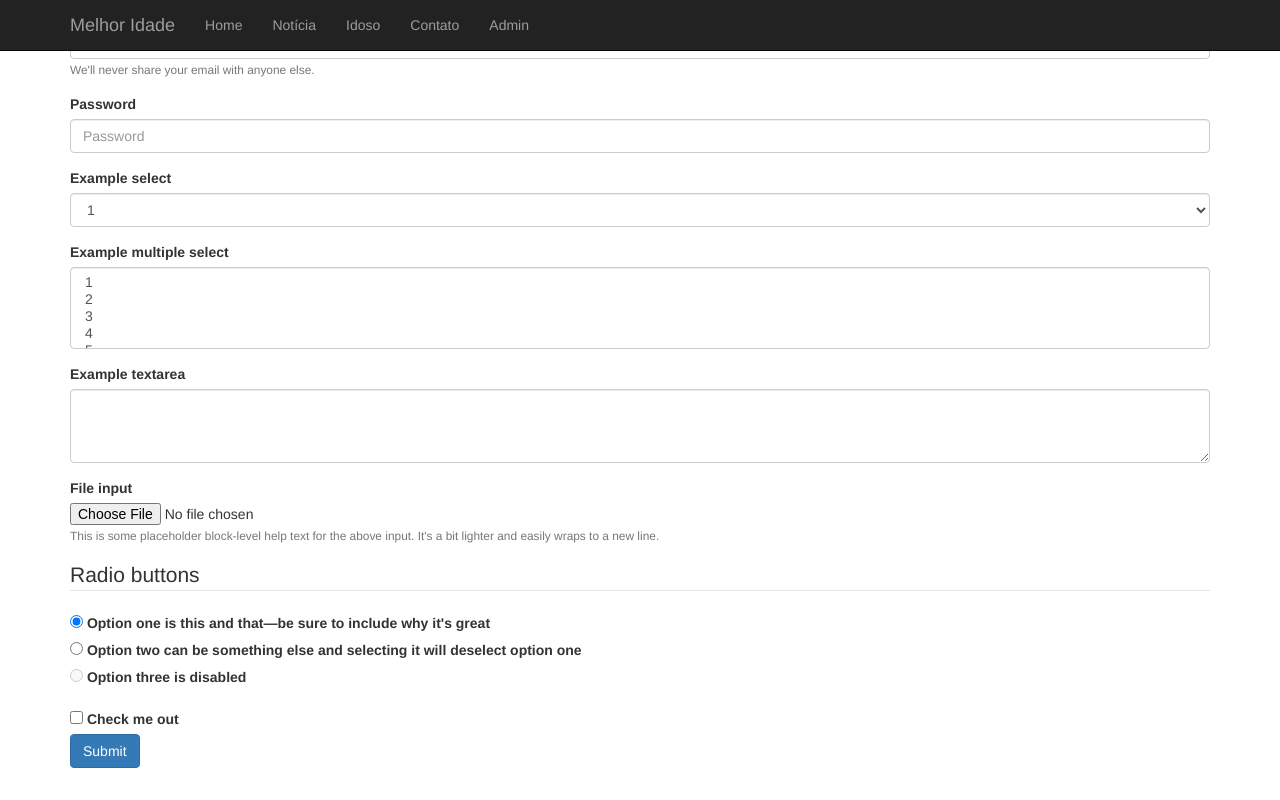
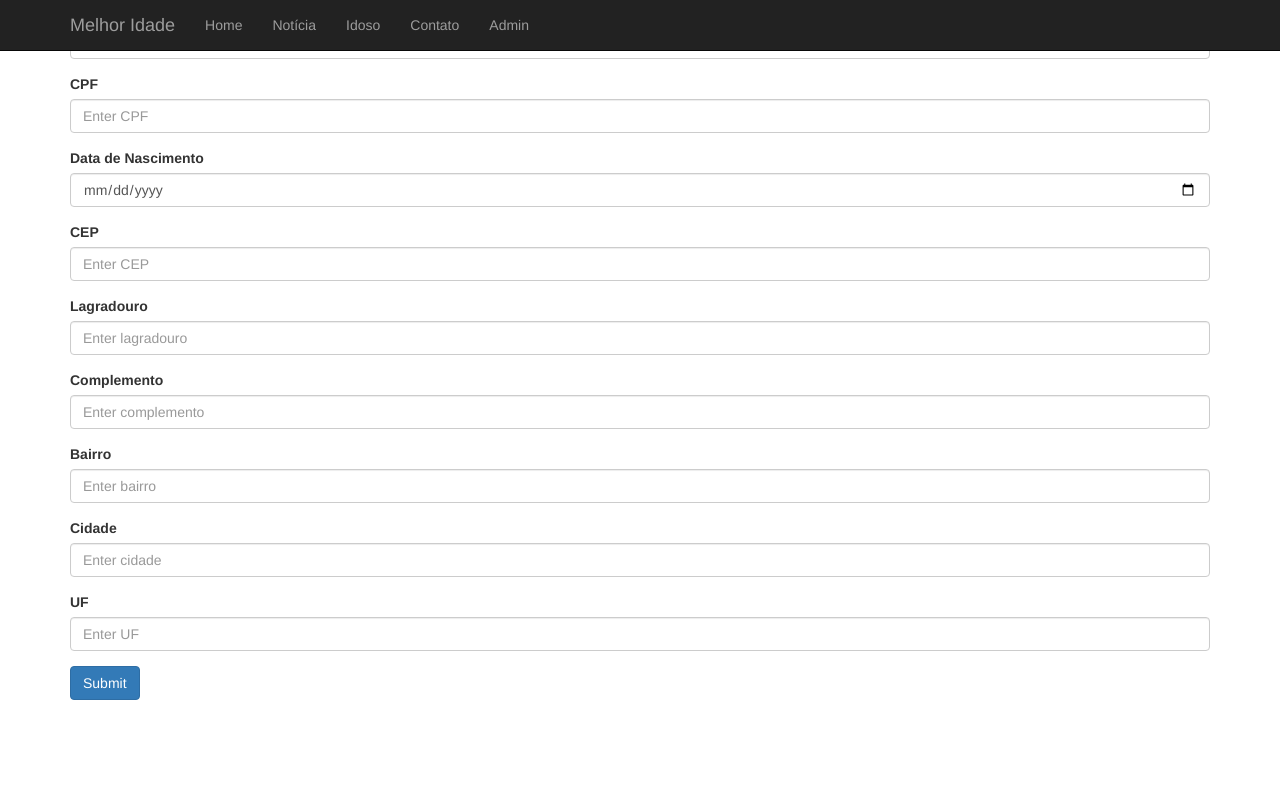
Before and after one commit to melhoridadesa-501/site-501, a PHP site: template views/pages/idoso.twig in a window 1280 px wide. Run offline with PHP 8.4, Linux system fonts and the light colour scheme; the template is opened without the code that fills it, so the values that code supplies are empty; some libraries are stand-ins or nearby versions.

Commit message:
atualizacao do formulario Idoso

```diff
--- a/views/pages/idoso.twig
+++ b/views/pages/idoso.twig
@@ -4,70 +4,44 @@
 
     <form>
         <div class="form-group">
-            <label for="exampleInputEmail1">Email address</label>
-            <input type="email" class="form-control" id="exampleInputEmail1" aria-describedby="emailHelp" placeholder="Enter email">
-            <small id="emailHelp" class="form-text text-muted">We'll never share your email with anyone else.</small>
+            <label for="nome">Nome</label>
+            <input type="text" class="form-control" id="nome" aria-describedby="Nome" placeholder="Enter name">
         </div>
         <div class="form-group">
-            <label for="exampleInputPassword1">Password</label>
-            <input type="password" class="form-control" id="exampleInputPassword1" placeholder="Password">
+            <label for="cpf">CPF</label>
+            <input type="text" class="form-control" id="cpf" aria-describedby="Cpf" placeholder="Enter CPF">
         </div>
         <div class="form-group">
-            <label for="exampleSelect1">Example select</label>
-            <select class="form-control" id="exampleSelect1">
-                <option>1</option>
-                <option>2</option>
-                <option>3</option>
-                <option>4</option>
-                <option>5</option>
-            </select>
+            <label for="dtNascimento">Data de Nascimento</label>
+            <input type="date" class="form-control" id="dtNascimento" aria-describedby="dtNascimento" placeholder="Enter Data de Nascimento">
         </div>
         <div class="form-group">
-            <label for="exampleSelect2">Example multiple select</label>
-            <select multiple class="form-control" id="exampleSelect2">
-                <option>1</option>
-                <option>2</option>
-                <option>3</option>
-                <option>4</option>
-                <option>5</option>
-            </select>
+            <label for="cep">CEP</label>
+            <input type="text" class="form-control" id="cep" aria-describedby="cep" placeholder="Enter CEP">
+        </div>
+
+        <div class="form-group">
+            <label for="lagradouro">Lagradouro</label>
+            <input type="text" class="form-control" id="lagradouro" aria-describedby="lagradouro" placeholder="Enter lagradouro">
         </div>
         <div class="form-group">
-            <label for="exampleTextarea">Example textarea</label>
-            <textarea class="form-control" id="exampleTextarea" rows="3"></textarea>
+            <label for="complemento">Complemento</label>
+            <input type="text" class="form-control" id="complemento" aria-describedby="complemento" placeholder="Enter complemento">
         </div>
         <div class="form-group">
-            <label for="exampleInputFile">File input</label>
-            <input type="file" class="form-control-file" id="exampleInputFile" aria-describedby="fileHelp">
-            <small id="fileHelp" class="form-text text-muted">This is some placeholder block-level help text for the above input. It's a bit lighter and easily wraps to a new line.</small>
+            <label for="bairro">Bairro</label>
+            <input type="text" class="form-control" id="bairro" aria-describedby="bairro" placeholder="Enter bairro">
         </div>
-        <fieldset class="form-group">
-            <legend>Radio buttons</legend>
-            <div class="form-check">
-                <label class="form-check-label">
-                    <input type="radio" class="form-check-input" name="optionsRadios" id="optionsRadios1" value="option1" checked>
-                    Option one is this and that&mdash;be sure to include why it's great
-                </label>
-            </div>
-            <div class="form-check">
-                <label class="form-check-label">
-                    <input type="radio" class="form-check-input" name="optionsRadios" id="optionsRadios2" value="option2">
-                    Option two can be something else and selecting it will deselect option one
-                </label>
-            </div>
-            <div class="form-check disabled">
-                <label class="form-check-label">
-                    <input type="radio" class="form-check-input" name="optionsRadios" id="optionsRadios3" value="option3" disabled>
-                    Option three is disabled
-                </label>
-            </div>
-        </fieldset>
-        <div class="form-check">
-            <label class="form-check-label">
-                <input type="checkbox" class="form-check-input">
-                Check me out
-            </label>
+        <div class="form-group">
+            <label for="cidade">Cidade</label>
+            <input type="text" class="form-control" id="cidade" aria-describedby="cidade" placeholder="Enter cidade">
         </div>
+        <div class="form-group">
+            <label for="uf">UF</label>
+            <input type="text" class="form-control" id="uf" aria-describedby="uf" placeholder="Enter UF">
+        </div>
+
+
         <button type="submit" class="btn btn-primary">Submit</button>
     </form>
 
```
